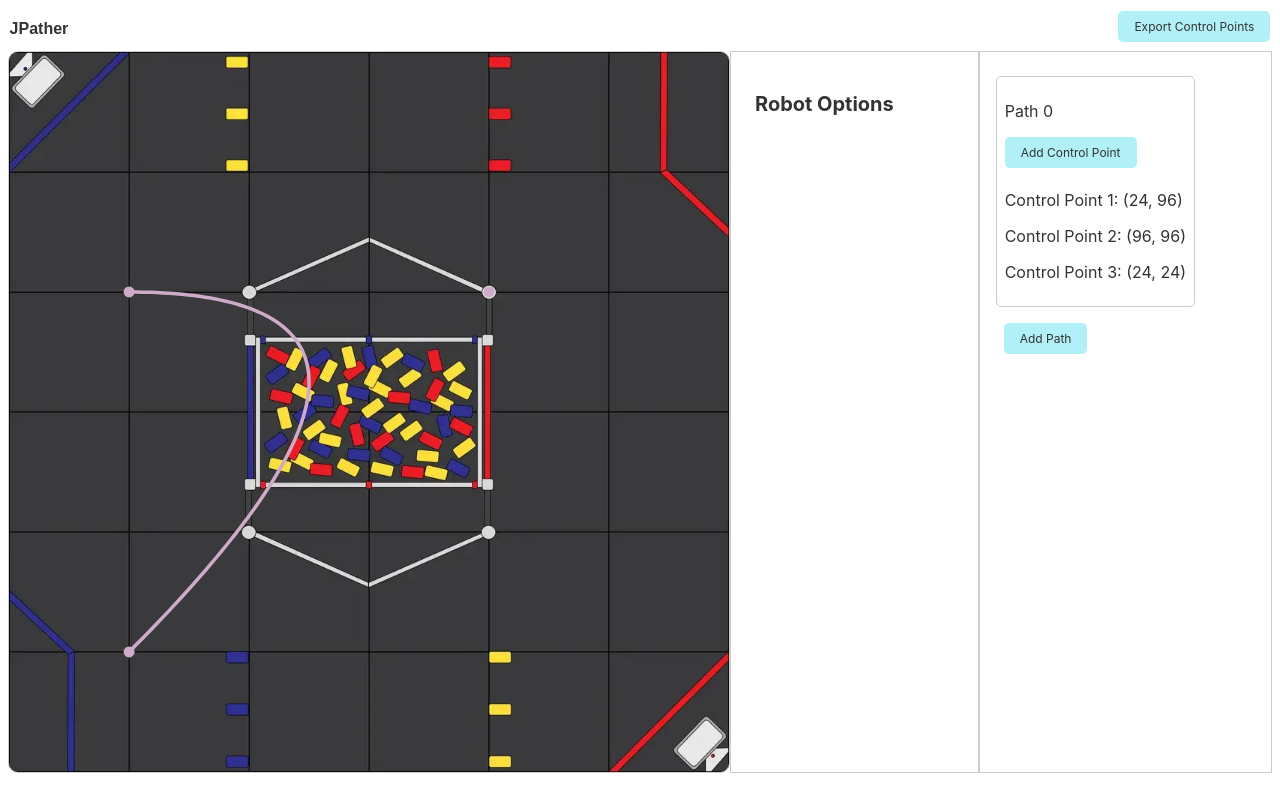
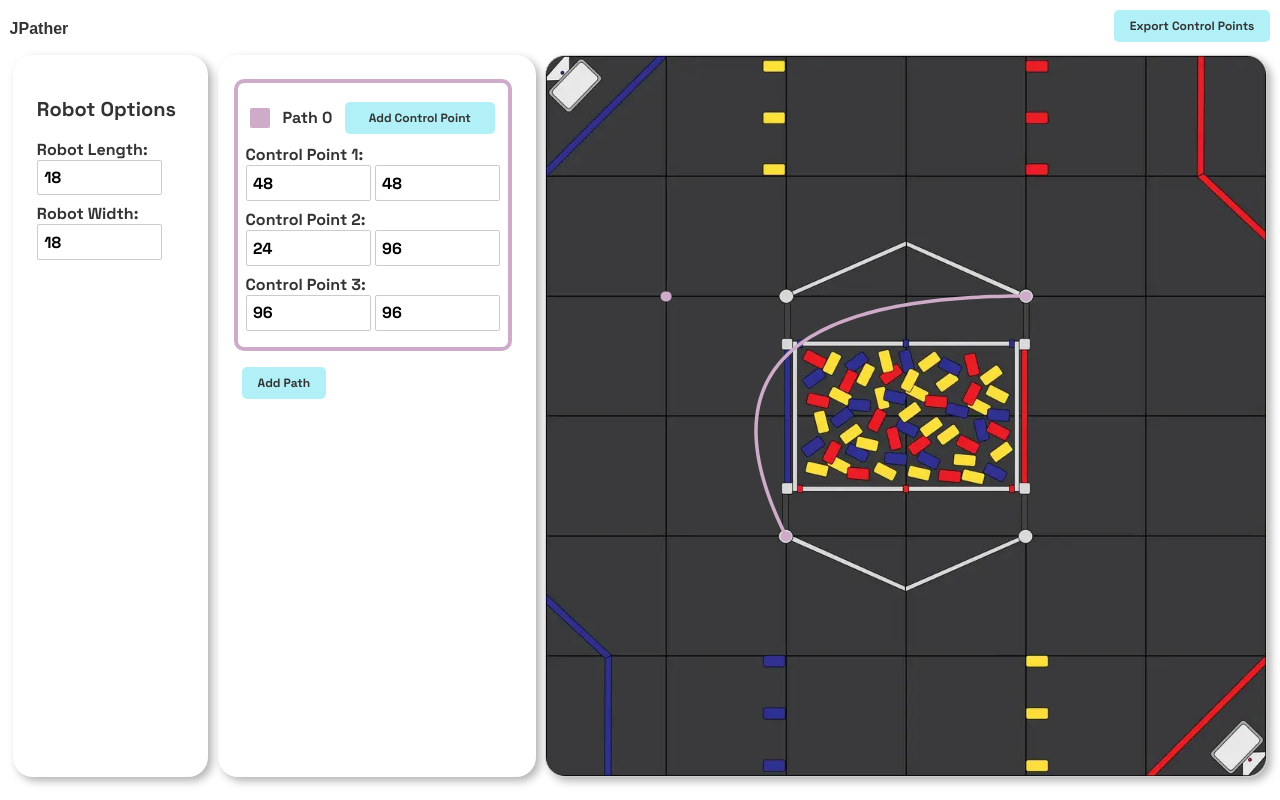
Before and after one commit to jwhof/jpather, a Svelte app in the folder frontend/: page / in a window 1280 px wide. Built offline with nearby package versions, Linux system fonts and the light colour scheme.

Commit message:
ui improvements, added typing in functionality

```diff
--- a/frontend/public/index.html
+++ b/frontend/public/index.html
@@ -11,6 +11,10 @@
 	<link rel='stylesheet' href='/build/bundle.css'>
 
 	<script defer src='/build/bundle.js'></script>
+
+	<link rel="preconnect" href="https://fonts.googleapis.com">
+	<link rel="preconnect" href="https://fonts.gstatic.com" crossorigin>
+	<link href="https://fonts.googleapis.com/css2?family=Space+Grotesk:wght@300..700&display=swap" rel="stylesheet">
 </head>
 
 <body>
--- a/frontend/src/App.svelte
+++ b/frontend/src/App.svelte
@@ -7,6 +7,9 @@
 
 	let x = 0;
 	let y = 0;
+
+	let robotLength = 18;
+	let robotWidth = 18;
 
 	function getRandomBrightColor() {
 		const r = Math.floor(Math.random() * 128 + 128);
@@ -59,9 +62,9 @@
 
 	document.addEventListener('DOMContentLoaded', () => {
 		addPath();
-		addControlPointToPath(0, 24, 24);
+		addControlPointToPath(0, 96, 96);
+		addControlPointToPath(0, 48, 48);
 		addControlPointToPath(0, 24, 96);
-		addControlPointToPath(0, 96, 96);
 	});
 
 	document.addEventListener('mousedown', (event) => {
@@ -146,9 +149,36 @@
 			return paths;
 		});
 	}
+
+	function toggleColorPicker(pathId) {
+		paths.update(paths => {
+			const path = paths.find(p => p.id === pathId);
+			if (path) {
+				path.showColorPicker = !path.showColorPicker;
+			}
+			return paths;
+		});
+	}
+
+	function updatePathColor(pathId, color) {
+		paths.update(paths => {
+			const path = paths.find(p => p.id === pathId);
+			if (path) {
+				path.color = color;
+			}
+			return paths;
+		});
+	}
 </script>
 
 <style>
+	* {
+		font-family: "Space Grotesk", serif;
+		font-optical-sizing: auto;
+		font-weight: 700;
+		font-style: normal;
+	}
+
 	h1 {
 		text-align: center;
 		font-size: 1rem;
@@ -162,6 +192,13 @@
 		min-width: 1150px;
 	}
 
+	.container > * {
+		margin: 0.3rem;
+		box-shadow: 4px 4px 8px rgba(0, 0, 0, 0.3);
+		border-radius: 20px;
+
+	}
+
 	.field {
 		position: relative;
 		width: 90vh;
@@ -173,7 +210,6 @@
 		background: url('/field-image.jpg') no-repeat center center;
 		background-size: cover;
 		border: 1px solid #ccc;
-		border-radius: 10px;
 	}
 
 	.point {
@@ -182,6 +218,13 @@
 		height: 1.5%;
 		border-radius: 50%;
 		transform: translate(-50%, 50%);
+		z-index: 1;
+	}
+
+	.point:hover {
+		width: 2.2%;
+		height: 2.2%;
+		cursor: grab;
 	}
 
 	.curve {
@@ -191,13 +234,12 @@
 
 	.menu {
 		display: flex;
-		flex-direction: column;
-		justify-content: left;
-		align-items: flex-start;
+		justify-content: space-between;
+		align-items: left;
 		padding: 1rem;
-		border: 1px solid #ccc;
 		flex-grow: 1;
 	}
+
 
 	.menu > * {
 		margin: 0.5rem;
@@ -214,8 +256,9 @@
 		justify-content: left;
 		align-items: flex-start;
 		padding: 1rem;
-		border: 1px solid #ccc;
 		flex-grow: 1;
+		max-height: 90vh;
+		overflow-y: auto;
 	}
 
 	.paths > * {
@@ -240,27 +283,57 @@
 	}
 
 	button:hover {
-		background: #8EDCE6;
+		background: #8EDCE6 !important;
 	}
 
 	.path {
-		border: 1px solid #ccc;
 		margin: 0.5rem 0;
 		padding: 0.5rem;
-		border-radius: 5px;
+		border-radius: 10px;
+		border: 4px solid;
 	}
 
 	.path-header {
 		display: flex;
 		justify-content: space-between;
 		align-items: center;
-		cursor: pointer;
+		flex-direction: row;
+
 	}
 
 	.path-control-points {
 		display: block;
 	}
 
+	.standard-input-box {
+		width: 125px;
+	}
+
+	.path-header > button {
+		background: #B1F0F7;
+		border: none;
+		padding: 0.5rem 1.5rem;
+		margin: 0.3rem;
+		border-radius: 5px;
+		cursor: pointer;
+		font-size: 0.75rem;
+	}
+
+	.color-circle {
+		-webkit-appearance: none;
+		-moz-appearance: none;
+		appearance: none;
+		width: 20px;
+		height: 20px;
+		border: none;
+		cursor: pointer;
+		margin: 0.3rem;
+	}
+
+	.color-circle::-webkit-color-swatch {
+		border-radius: 20px;
+		border: none;
+	}
 </style>
 
 <div>
@@ -270,10 +343,49 @@
 	</div>
 
 	<div class="container">
+		<div class="menu">
+			<div>
+				<h2 class="section-title">Robot Options</h2>
+				<div>
+					<label for="robot-length">Robot Length:</label>
+					<input id="robot-length" class="standard-input-box" type="number" step="0.01" bind:value={robotLength} />
+				</div>
+				<div>
+					<label for="robot-width">Robot Width:</label>
+					<input id="robot-width" class="standard-input-box" type="number" step="0.01" bind:value={robotWidth} />
+				</div>
+			</div>
+		</div>
+
+		<div class="paths">
+			{#each $paths as path}
+				<div class="path" style="border-color: {path.color};">
+					<div class="path-header">
+						<input type="color" class="color-circle" style="background-color: {path.color};"bind:value={path.color} on:input={() => updatePathColor(path.id, path.color)} />
+						<p>Path {path.id}</p>
+						<button id="add-control-point" on:click={() => addControlPointToPath(path.id, x, y)}>Add Control Point</button>
+					</div>
+						<div class="path-control-points">
+							{#each path.controlPoints as { x, y }, i}
+								<div>
+									<label for="control-point-{path.id}-{i}">Control Point {i + 1}:</label>
+									<input id="control-point-{path.id}-{i}" class="standard-input-box" type="number" step="0.01" bind:value={path.controlPoints[i].x} on:input={() => generateBezierCurve(path.id)} />
+									<input id="control-point-{path.id}-{i}-y" class="standard-input-box" type="number" step="0.01" bind:value={path.controlPoints[i].y} on:input={() => generateBezierCurve(path.id)} />
+								</div>
+							{/each}
+					</div>
+				</div>
+			{/each}
+
+			<button on:click={() => {addPath(); generateBezierCurve($paths.length - 1);}}>Add Path</button>
+		</div>
+
 		<div class="field">
 			{#each $paths as path}
 				{#each path.controlPoints as { x, y }}
+				<div class="hover-point">
 					<div class="point" style="left: {x / 144 * 100}%; bottom: {y / 144 * 100}%; background: {path.color};"></div>
+				</div>
 				{/each}
 			{/each}
 			<svg viewBox="0 0 144 144" width="100%" height="100%" style="position: absolute; top: 0; left: 0;">
@@ -287,31 +399,6 @@
 			</svg>
 		</div>
 
-		<div class="menu">
-			<div>
-				<h2 class="section-title">Robot Options</h2>
 
-			</div>
-		</div>
-
-		<div class="paths">
-			{#each $paths as path}
-				<div class="path">
-					<div class="path-header"></div>
-						<p>Path {path.id}</p>
-						<button on:click={() => addControlPointToPath(path.id, x, y)}>Add Control Point</button>
-
-						<div class="path-control-points">
-							{#each path.controlPoints as { x, y }, i}
-								<div>
-									<p>Control Point {i + 1}: ({x % 1 === 0 ? x : x.toFixed(3)}, {y % 1 === 0 ? y : y.toFixed(3)})</p>
-								</div>
-							{/each}
-					</div>
-				</div>
-			{/each}
-
-			<button on:click={() => {addPath(); generateBezierCurve($paths.length - 1);}}>Add Path</button>
-		</div>
 	</div>
 </div>
```
